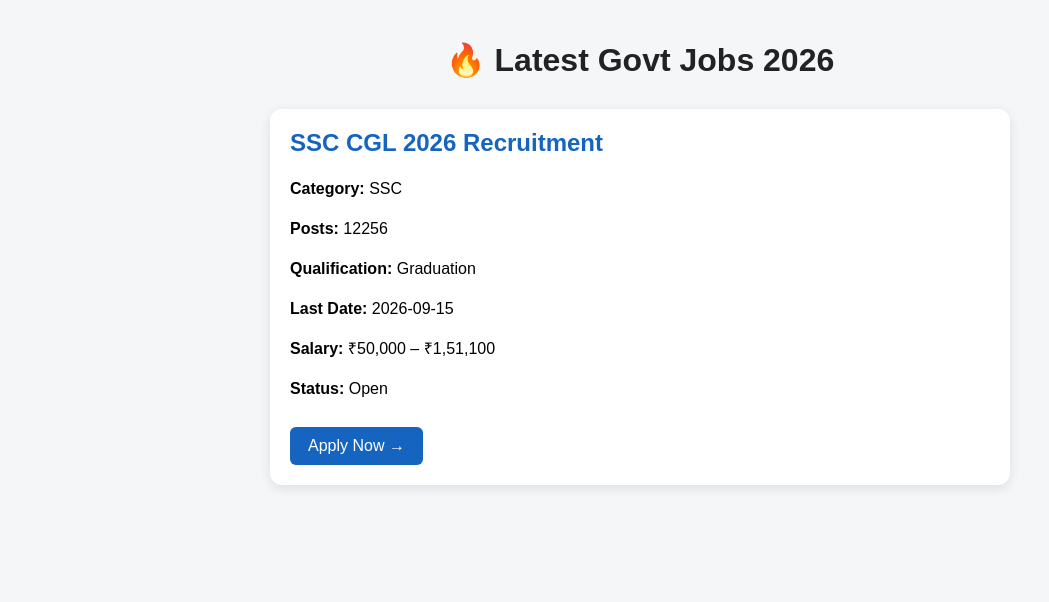
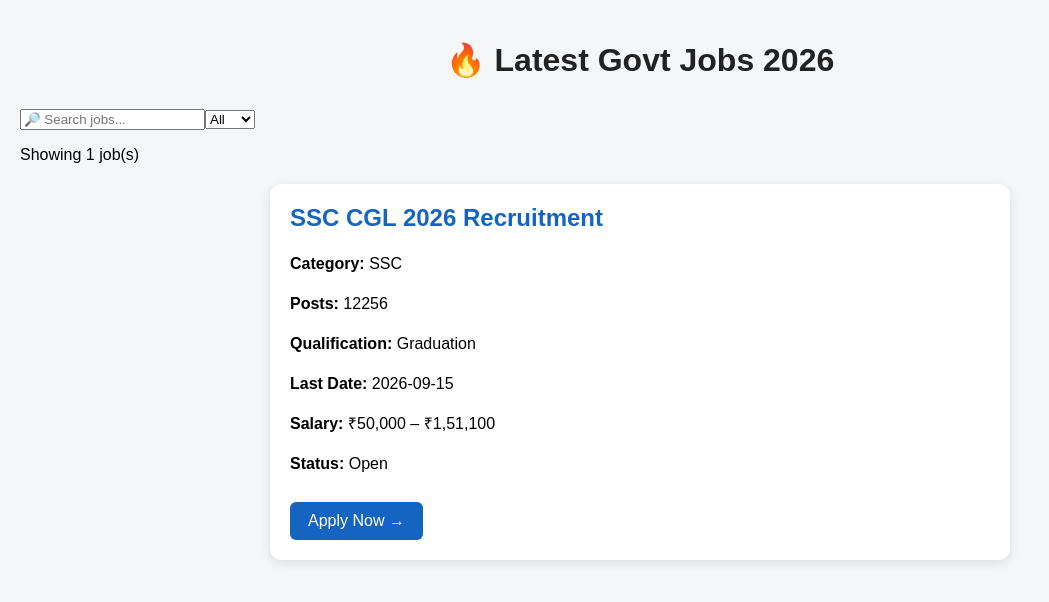
Before and after one commit to chglory8888-dev/govt-jobs-2026, a Next.js app: page / in a window 1280 px wide. Shown: the top 602 px of the page, without its empty margins (0-1049 px from the left). Built offline with nearby package versions, Linux system fonts and the light colour scheme.

Commit message:
Update index.js

```diff
--- a/pages/index.js
+++ b/pages/index.js
@@ -1,20 +1,90 @@
+import { useState } from "react";
 import { jobs } from "../data/jobs";
 
 export default function Home() {
+  const [search, setSearch] = useState("");
+  const [category, setCategory] = useState("All");
+
+  const categories = [
+    "All",
+    ...new Set(jobs.map((job) => job.category)),
+  ];
+
+  const filteredJobs = jobs.filter((job) => {
+    const matchesSearch =
+      job.title.toLowerCase().includes(search.toLowerCase()) ||
+      job.qualification.toLowerCase().includes(search.toLowerCase());
+
+    const matchesCategory =
+      category === "All" || job.category === category;
+
+    return matchesSearch && matchesCategory;
+  });
+
   return (
-    <div>
+    <div className="container">
       <h1>🔥 Latest Govt Jobs 2026</h1>
 
-      {jobs.map((job) => (
+      <div className="filters">
+        <input
+          type="text"
+          placeholder="🔎 Search jobs..."
+          value={search}
+          onChange={(e) => setSearch(e.target.value)}
+        />
+
+        <select
+          value={category}
+          onChange={(e) => setCategory(e.target.value)}
+        >
+          {categories.map((cat) => (
+            <option key={cat} value={cat}>
+              {cat}
+            </option>
+          ))}
+        </select>
+      </div>
+
+      <p className="job-count">
+        Showing {filteredJobs.length} job(s)
+      </p>
+
+      {filteredJobs.length === 0 ? (
+        <div className="no-jobs">
+          <h2>😔 No Jobs Found</h2>
+          <p>Try another search or category.</p>
+        </div>
+      ) : (
+        filteredJobs.map((job) => (
           <div key={job.id} className="job-card">
             <h2>{job.title}</h2>
 
-          <p><b>Category:</b> {job.category}</p>
-          <p><b>Posts:</b> {job.posts}</p>
-          <p><b>Qualification:</b> {job.qualification}</p>
-          <p><b>Last Date:</b> {job.lastDate}</p>
-          <p><b>Salary:</b> {job.salary}</p>
-          <p><b>Status:</b> {job.status}</p>
+            <p>
+              <b>Category:</b> {job.category}
+            </p>
+
+            <p>
+              <b>Posts:</b> {job.posts}
+            </p>
+
+            <p>
+              <b>Qualification:</b> {job.qualification}
+            </p>
+
+            <p>
+              <b>Last Date:</b> {job.lastDate}
+            </p>
+
+            <p>
+              <b>Salary:</b> {job.salary}
+            </p>
+
+            <p>
+              <b>Status:</b>{" "}
+              <span className={job.status === "Open" ? "open" : "closed"}>
+                {job.status}
+              </span>
+            </p>
 
             <a
               href={job.applyLink}
@@ -24,7 +94,8 @@ export default function Home() {
               Apply Now →
             </a>
           </div>
-      ))}
+        ))
+      )}
     </div>
   );
 }
```
Lines whose indentation alone changed are shown as unchanged.
